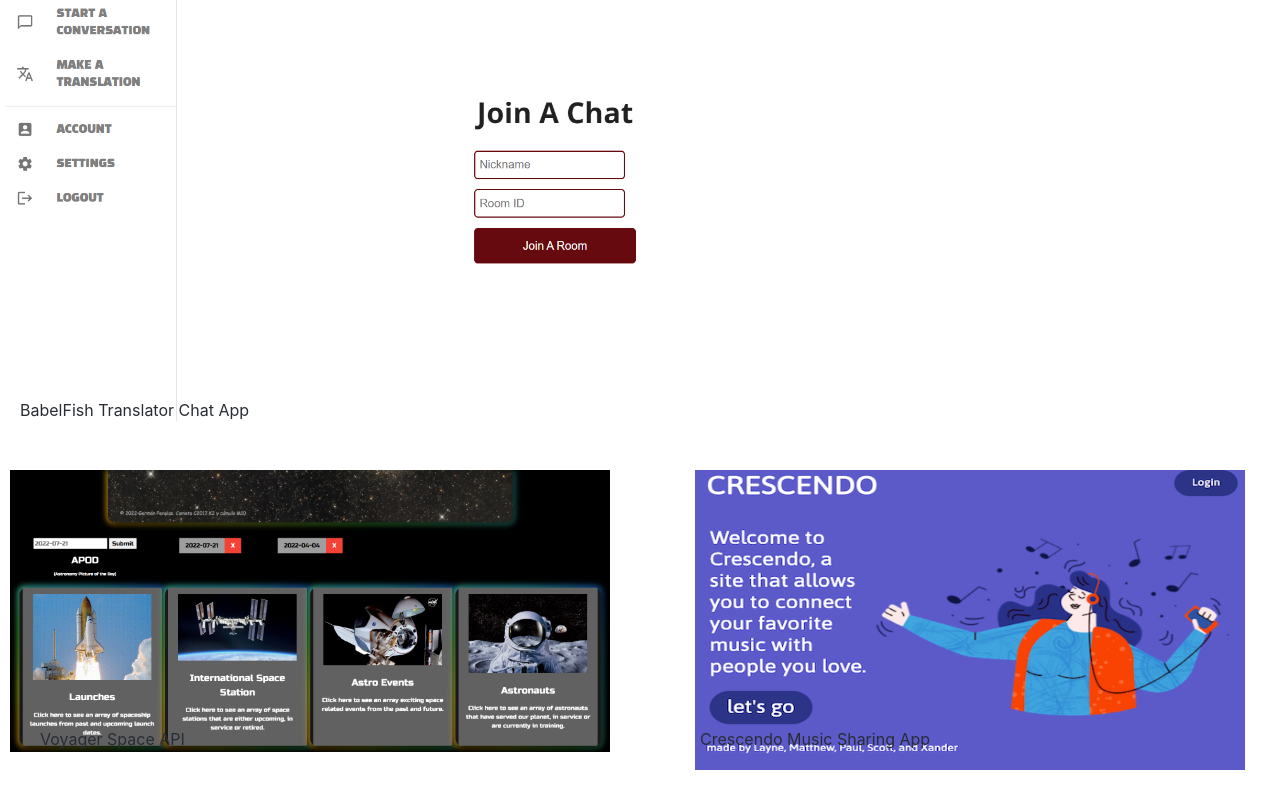
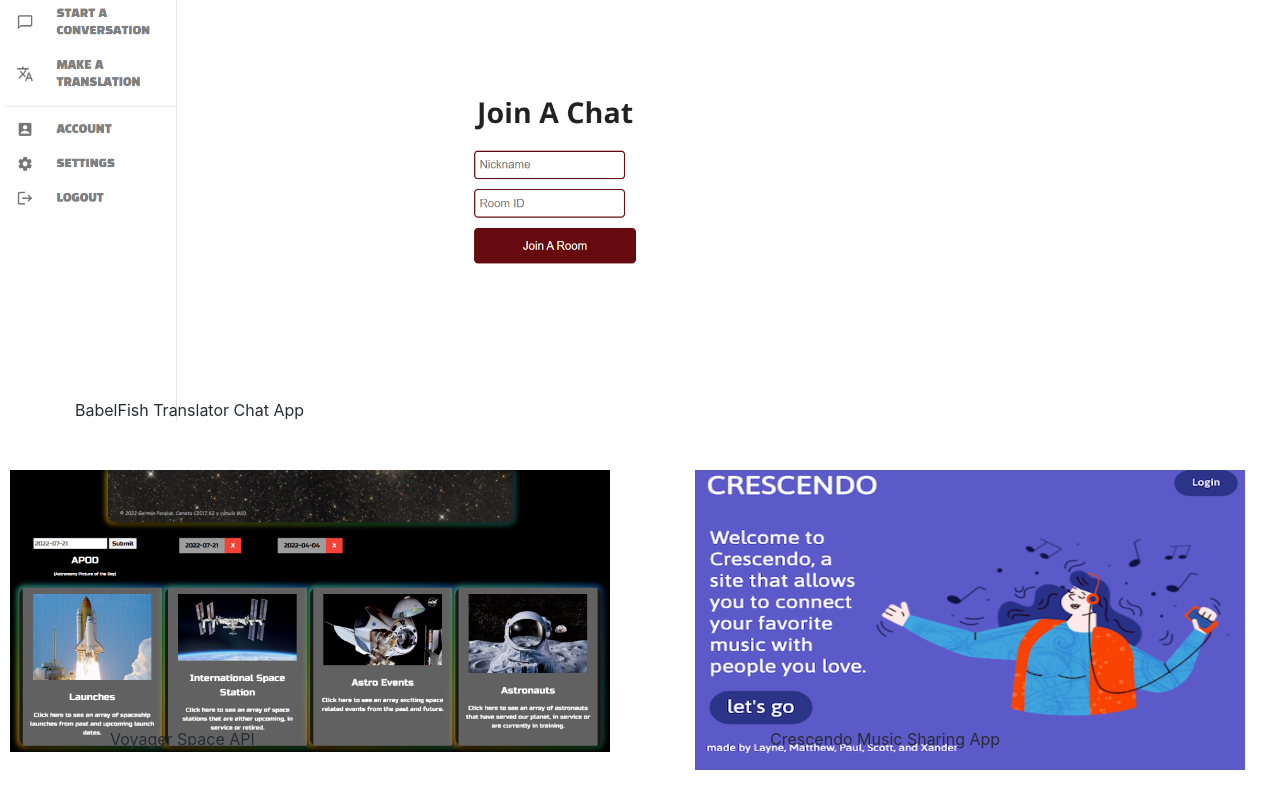
Before and after one commit to tsadiktalmudim/react-portfolio, a React (Create React App) app: page /projects in a window 1280 px wide. Shown: the part 611-1411 px from the top of the page. Built offline with nearby package versions, Linux system fonts and the light colour scheme.

Commit message:
added styles

```diff
--- a/src/App.css
+++ b/src/App.css
@@ -144,11 +144,11 @@
 .info-lg {
   position: absolute;
   bottom: 5px;
-  left: 55px;
+  left: 110px;
 
 }
 .info {
   position: absolute;
   bottom: 25px;
-  left: 80px;
+  left: 150px;
 }
```
